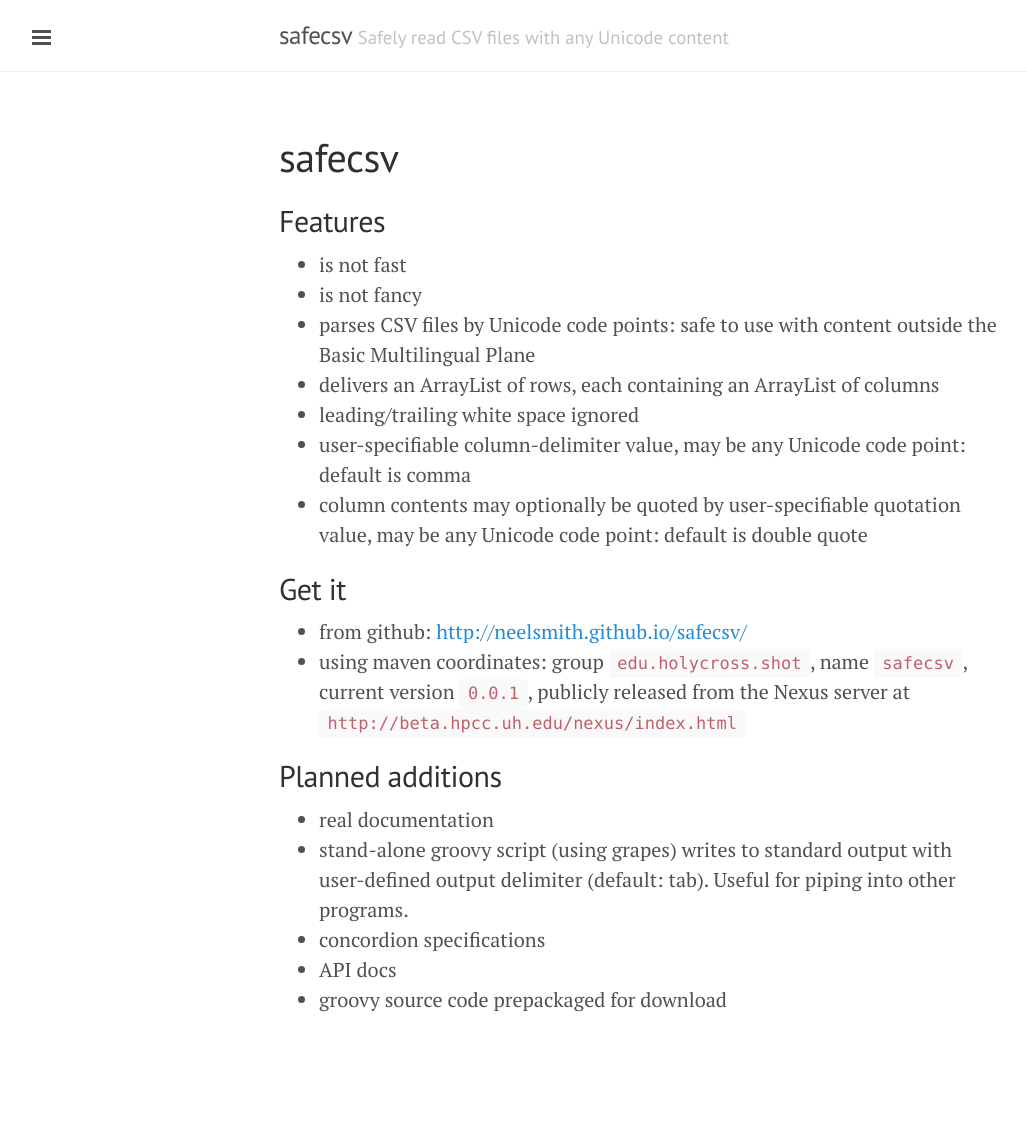
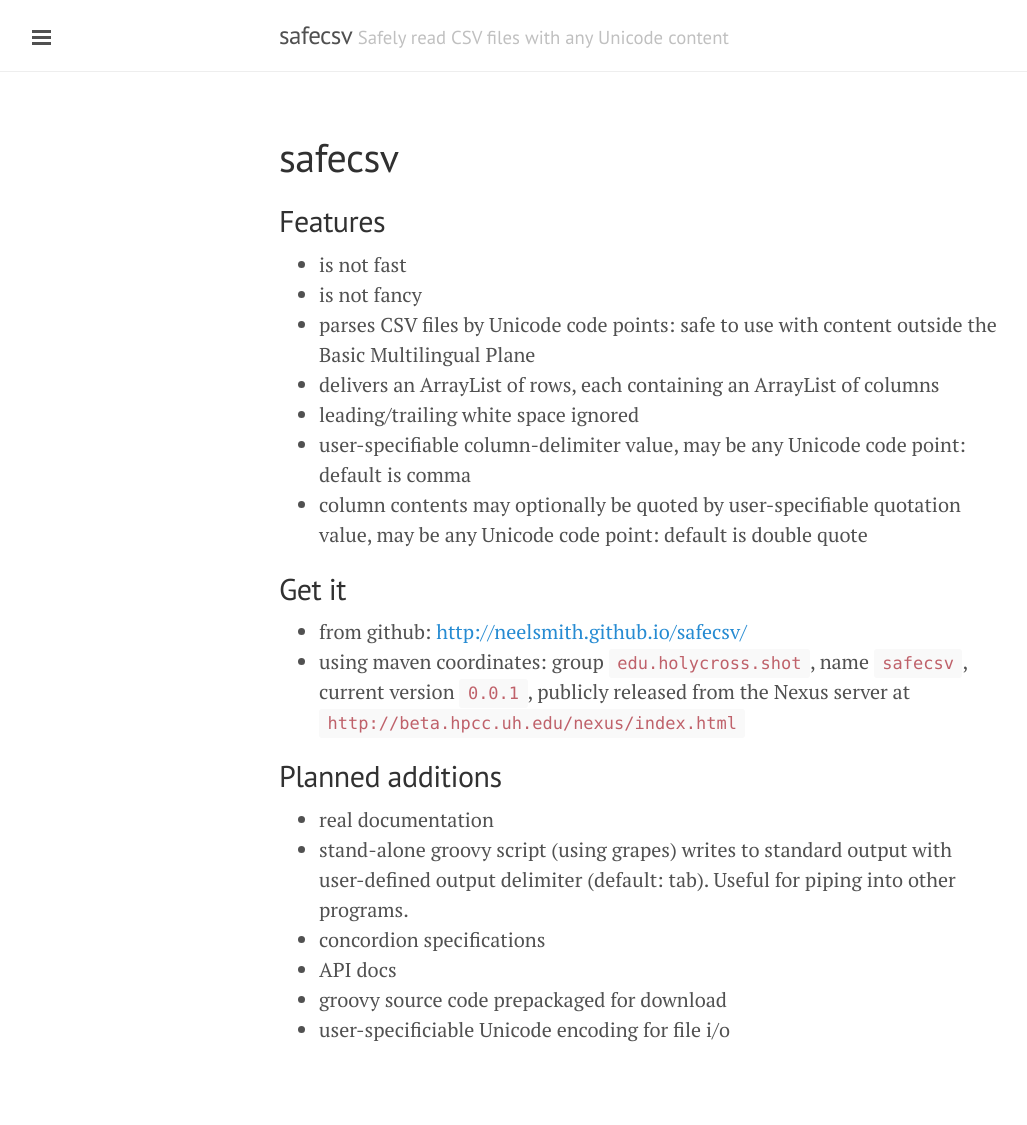
Before and after one commit to neelsmith/safecsv, a Jekyll site: the page built from index.md, in a window 1280 px wide. Shown: the whole page, without its empty margins (1-1028 px from the left). Built offline with Jekyll 4.4.1, drawn with Linux system fonts in a browser that asks for light colours; Markdown is read by kramdown in place of the engine named in the settings; before the commit the page ends 1095 px from its top, so only the background shows below that.

Commit message:
Add note on file i/o encoding

```diff
--- a/index.md
+++ b/index.md
@@ -28,3 +28,4 @@
 - concordion specifications
 - API docs
 - groovy source code prepackaged for download
+- user-specificiable Unicode encoding for file i/o
```
